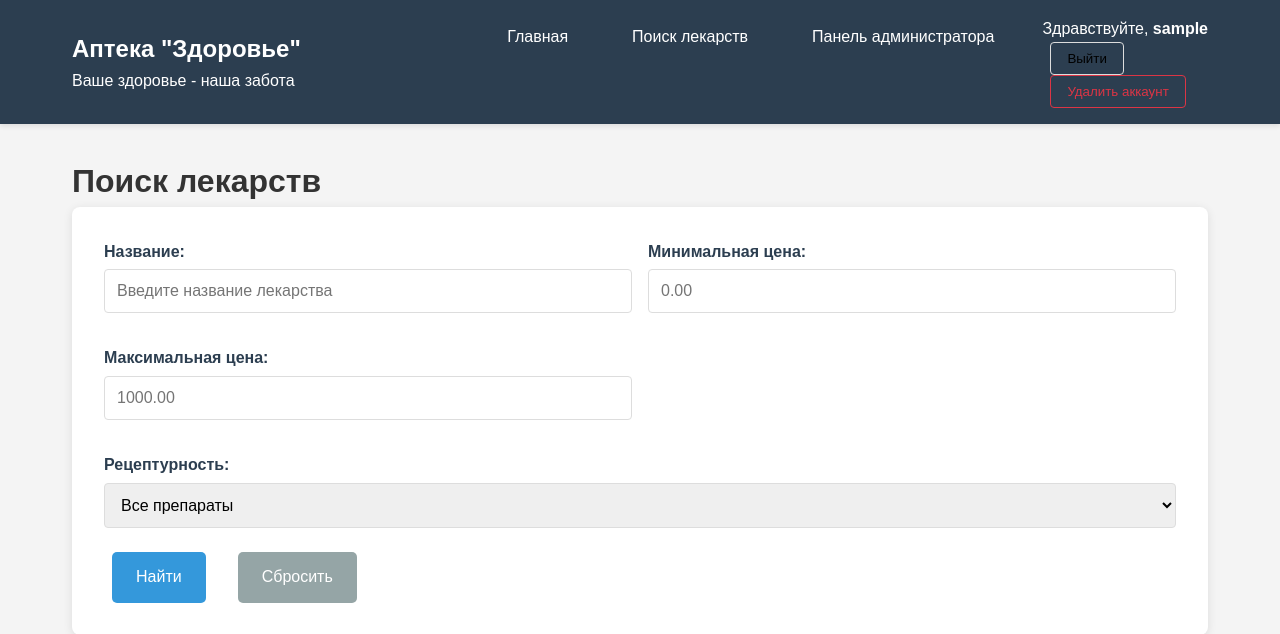
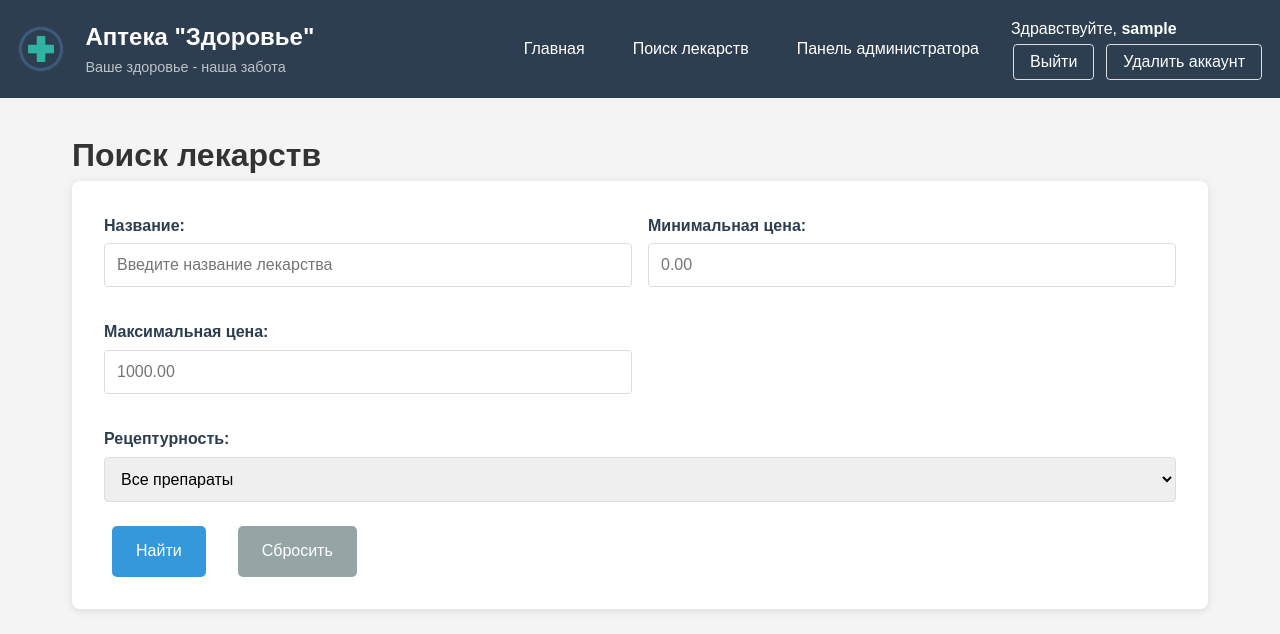
Before and after one commit to Maria9907/web-back-rgz, a Flask app: page /search in a window 1280 px wide. Shown: the top 634 px of the page. Run offline with Flask 3, Linux system fonts and the light colour scheme; the visitor is signed in with stand-in values (Sample User, id 1); data that the repository does not hold is empty; some libraries are stand-ins or nearby versions.

Commit message:
Применение стилей

```diff
--- a/app.py
+++ b/app.py
@@ -454,7 +454,7 @@ def add_medicine():
     try:
         if current_app.config['DB_TYPE'] == 'postgres':
             cur.execute("""
-                INSERT INTO medicines (name, generic_name, prescription_required, price, quantity)
+                INSERT INTO medicines (name, generic_name, description, prescription_required, price, quantity)
                 VALUES (%s, %s, %s, %s, %s, %s)
             """, (name, generic_name, prescription_required, price, quantity))
         else:
--- a/static/main.css
+++ b/static/main.css
@@ -12,46 +12,115 @@ body {
     background-color: #f4f4f4;
 }
 
-/* Навигация */
+/* HEADER */
 .navbar {
     background: #2c3e50;
-    color: white;
     padding: 1rem 0;
-    box-shadow: 0 2px 5px rgba(0,0,0,0.1);
 }
 
 .nav-container {
-    max-width: 1200px;
+    max-width: 1400px;
     margin: 0 auto;
     display: flex;
     justify-content: space-between;
     align-items: center;
-    padding: 0 2rem;
+    padding: 0 1rem;
 }
 
-.nav-logo h1 {
-    font-size: 1.5rem;
-    font-weight: bold;
+.nav-brand {
+    display: inline-block;
+    vertical-align: middle;
 }
 
+.nav-logo {
+    height: 50px;
+    width: auto;
+    display: inline-block;
+    vertical-align: middle;
+    margin-right: 15px;
+}
+
+.nav-brand-text {
+    display: inline-block;
+    vertical-align: middle;
+}
+
+.nav-brand-text h1 {
+    margin: 0;
+    font-size: 1.5rem;
+    color: white;
+}
+
+.nav-slogan {
+    margin: 0;
+    font-size: 0.9rem;
+    color: #bdc3c7;
+}
+
+/* Навигационные ссылки */
 .nav-links {
     display: flex;
-    gap: 2rem;
+    align-items: center;
+    gap: 1rem;
 }
 
 .nav-links a {
     color: white;
     text-decoration: none;
     padding: 0.5rem 1rem;
-    border-radius: 4px;
-    transition: background-color 0.3s;
 }
 
 .nav-links a:hover {
     background-color: #34495e;
 }
 
-/* Основной контент */
+/* Стили для пользовательской информации */
+.user-greeting {
+    color: #ffffff;
+
+
+}
+
+.btn-logout, .btn-delete {
+    background: none;
+    padding: 0.5rem 1rem;
+    border-radius: 4px;
+    cursor: pointer;
+    margin-left: 0.5rem;
+    margin: 2px;
+}
+
+/* Кнопки Выйти и Удалить аккаунт  */
+.btn-logout, .btn-delete {
+    color: white;
+    text-decoration: none;
+    padding: 0.5rem 1rem;
+    background: none;
+    border: 1px solid #ddd;
+    cursor: pointer;
+    font-family: inherit;
+    font-size: inherit;
+}
+
+.btn-logout:hover {
+    background-color: #aaaaaa;
+}
+
+.btn-delete:hover {
+    background-color: #e74c3c;
+}
+
+.logout-form, .delete-form {
+    display: inline;
+    margin: 0;
+}
+
+.user-actions {
+    display: flex;
+    gap: 0.5rem;
+}
+
+/* ОСНОВНОЙ КОНТЕНТ */
 .main-content {
     min-height: calc(100vh - 140px);
     padding: 2rem 0;
@@ -498,62 +475,6 @@ body {
     gap: 1rem;
 }
 
-@media (max-width: 768px) {
-    .form-row {
-        grid-template-columns: 1fr;
-    }
-}
-
-/* Стили для пользовательской информации */
-.user-info {
-    color: #2c3e50;
-    font-weight: 500;
-}
-
-.btn-logout, .btn-delete {
-    background: none;
-    border: 1px solid #ddd;
-    padding: 0.5rem 1rem;
-    border-radius: 4px;
-    cursor: pointer;
-    margin-left: 0.5rem;
-}
-
-.btn-logout:hover {
-    background: #f8f9fa;
-}
-
-.btn-delete {
-    color: #dc3545;
-    border-color: #dc3545;
-}
-
-.btn-delete:hover {
-    background: #dc3545;
-    color: white;
-}
-
-.admin-info {
-    margin-top: 2rem;
-    padding: 1rem;
-    background: #e8f4fd;
-    border-radius: 4px;
-    border-left: 4px solid #3498db;
-}
-
-.admin-info p {
-    margin: 0.5rem 0;
-}
-
-
-
-
-
-
-
-
-
-
 /* Стили для таблицы лекарств в админке */
 .medicines-table {
     width: 100%;
@@ -584,55 +505,13 @@ body {
 }
 
 .medicines-table .btn-edit {
-    background-color: #4CAF50;
+    background-color: #0f5c12;
     color: white;
 }
 
 .medicines-table .btn-delete {
-    background-color: #f44336;
+    background-color: #d30e00;
     color: white;
-}
-
-.medicines-table .out-of-stock {
-    color: #f44336;
-    font-weight: bold;
-}
-
-.medicines-table .in-stock {
-    color: #4CAF50;
-}
-
-/* Стили для форм удаления */
-.delete-form {
-    display: inline;
-}
-
-
-
-
-
-
-/* Стили для описания лекарств */
-.medicine-description {
-    margin: 10px 0;
-    padding: 10px;
-    background-color: #f8f9fa;
-    border-left: 3px solid #007bff;
-    border-radius: 4px;
-    font-size: 14px;
-    line-height: 1.4;
-}
-
-.medicine-description p {
-    margin: 0;
-    color: #495057;
-}
-
-.description-cell {
-    max-width: 200px;
-    overflow: hidden;
-    text-overflow: ellipsis;
-    white-space: nowrap;
 }
 
 /* Улучшаем внешний вид форм */
--- a/templates/admin_medicines.html
+++ b/templates/admin_medicines.html
@@ -29,7 +29,6 @@
                         <th>ID</th>
                         <th>Название</th>
                         <th>Международное название</th>
-                        <th>Описание</th>
                         <th>Цена</th>
                         <th>Количество</th>
                         <th>Рецептурный</th>
--- a/templates/base.html
+++ b/templates/base.html
@@ -5,14 +5,21 @@
     <meta name="viewport" content="width=device-width, initial-scale=1.0">
     <title>{% block title %}Аптека "Здоровье"{% endblock %}</title>
     <link rel="stylesheet" href="{{ url_for('static', filename='main.css') }}">
+    <link rel="icon" type="image/x-icon" href="{{ url_for('static', filename='favicon.ico') }}">
+    <link rel="icon" type="image/png" sizes="32x32" href="{{ url_for('static', filename='favicon-32x32.png') }}">
+    <link rel="icon" type="image/png" sizes="16x16" href="{{ url_for('static', filename='favicon-16x16.png') }}">
+    <link rel="apple-touch-icon" sizes="180x180" href="{{ url_for('static', filename='favicon-32x32.png') }}">
 </head>
 <body>
     <header>
         <nav class="navbar">
             <div class="nav-container">
                 <div class="nav-brand">
-                    <h1>Аптека "Здоровье"</h1>
-                    <p>Ваше здоровье - наша забота</p>
+                    <img src="{{ url_for('static', filename='logo.png') }}" alt="Логотип аптеки Здоровье" class="nav-logo">
+                    <div class="nav-brand-text">
+                        <h1>Аптека "Здоровье"</h1>
+                        <p class="nav-slogan">Ваше здоровье - наша забота</p>
+                    </div>
                 </div>
                 <div class="nav-links">
                     <a href="{{ url_for('index') }}">Главная</a>
@@ -34,7 +41,7 @@
                             </div>
                         </div>
                     {% else %}
-                        <div class="auth-links">
+                        <div >
                             <a href="{{ url_for('login') }}" class="btn-login">Войти</a>
                             <a href="{{ url_for('register') }}" class="btn-register">Регистрация</a>
                         </div>
--- a/templates/index.html
+++ b/templates/index.html
@@ -10,7 +10,7 @@
 
         <div class="actions">
             <a href="{{ url_for('search_medicines') }}" class="btn btn-primary">Найти лекарство</a>
-            <a href="#" class="btn btn-secondary">Войти в систему</a>
+            <a href="{{ url_for('login') }}" class="btn btn-secondary">Войти в систему</a>
         </div>
     </div>
 </div>
--- a/templates/login.html
+++ b/templates/login.html
@@ -37,10 +37,7 @@
             </div>
         </form>
 
-        <div class="admin-info">
-            <p><strong>Для проверки задания:</strong></p>
-            <p>Первый зарегистрированный пользователь автоматически становится администратором</p>
-        </div>
+
     </div>
 </div>
 {% endblock %}
--- a/templates/search.html
+++ b/templates/search.html
@@ -70,17 +70,17 @@
                                 <span class="price">{{ "%.2f"|format(medicine.price) }} руб.</span>
                                 <span class="quantity {{ 'out-of-stock' if medicine.quantity == 0 else 'in-stock' }}">
                                     {% if medicine.quantity == 0 %}
-                                        ❌ Отсутствует
+                                        Отсутствует
                                     {% else %}
-                                        ✅ В наличии: {{ medicine.quantity }}
+                                         В наличии: {{ medicine.quantity }}
                                     {% endif %}
                                 </span>
                             </div>
 
                             {% if medicine.prescription_required %}
-                                <span class="prescription-label">📋 Рецептурный</span>
+                                <span class="prescription-label1"> Рецептурный</span>
                             {% else %}
-                                <span class="prescription-label">🆓 Без рецепта</span>
+                                <span class="prescription-label"> Без рецепта</span>
                             {% endif %}
                         </div>
                     </div>
```
Also changed, not shown: other parts of static/main.css (+149 -135 lines), static/favicon-16x16.png (added), static/favicon-32x32.png (added), static/favicon.ico (added), static/logo.png (added), static/medicines/aspirin.jpg (deleted), static/medicines/paracetamol.jpg (deleted).
